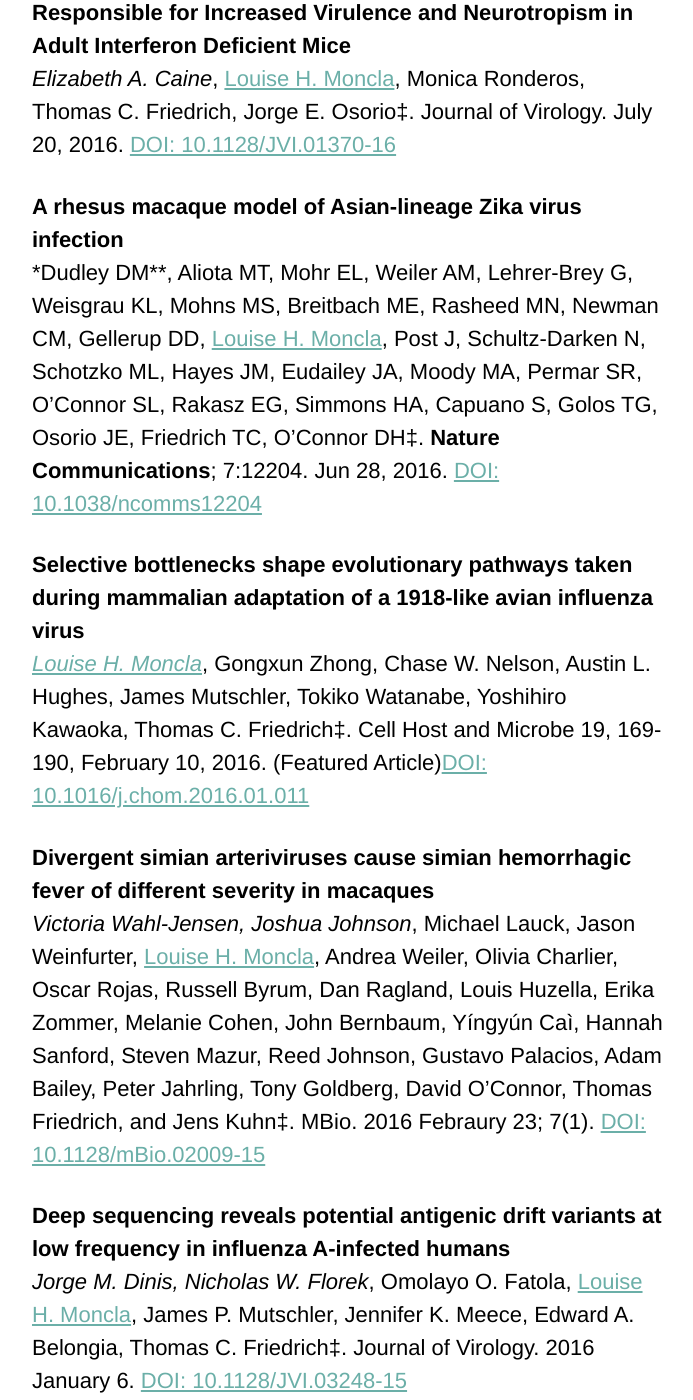
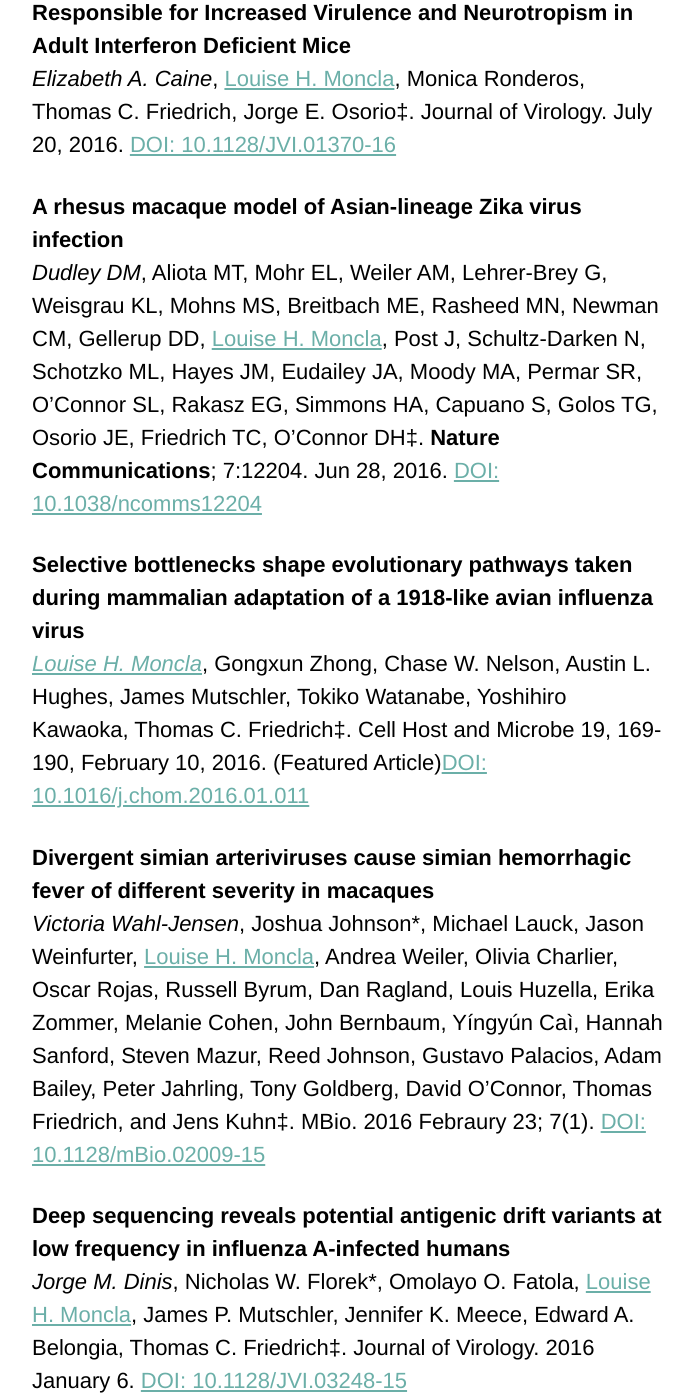
Before and after one commit to lmoncla/monclalab, a Jekyll site: the page built from _pages/publications.md, in a window 1280 px wide and 1400 px high, scrolled down 11021 px. Shown: the whole window, without its empty margins (290-983 px from the left). Built offline with Jekyll 4.4.1, drawn with Linux system fonts in a browser that asks for light colours; cached includes are drawn as plain includes; a script that is not in the unit is left out; comment, search, counter and statistics services are not loaded; some of the changed text lies outside the part shown.

```diff
--- a/_pages/publications.md
+++ b/_pages/publications.md
@@ -127,20 +127,20 @@ __A Single Mutation in the VP1 of Enterovirus 71 is Responsible for Increased Vi
 *Elizabeth A. Caine*, [Louise H. Moncla](https://lmoncla.github.io/monclalab/team/LouiseMoncla/), Monica Ronderos, Thomas C. Friedrich, Jorge E. Osorio‡. Journal of Virology. July 20, 2016. [DOI: 10.1128/JVI.01370-16](https://www.ncbi.nlm.nih.gov/pmc/articles/PMC5021399/)
 
 __A rhesus macaque model of Asian-lineage Zika virus infection__<br/>
-*Dudley DM**, Aliota MT, Mohr EL, Weiler AM, Lehrer-Brey G, Weisgrau KL, Mohns MS, Breitbach ME, Rasheed MN, Newman CM, Gellerup DD, [Louise H. Moncla](https://lmoncla.github.io/monclalab/team/LouiseMoncla/), Post J, Schultz-Darken N, Schotzko ML, Hayes JM, Eudailey JA, Moody MA, Permar SR, O'Connor SL, Rakasz EG, Simmons HA, Capuano S, Golos TG, Osorio JE, Friedrich TC, O'Connor DH‡. __Nature Communications__; 7:12204. Jun 28, 2016. [DOI: 10.1038/ncomms12204](https://www.nature.com/articles/ncomms12204)
+*Dudley DM*, Aliota MT, Mohr EL, Weiler AM, Lehrer-Brey G, Weisgrau KL, Mohns MS, Breitbach ME, Rasheed MN, Newman CM, Gellerup DD, [Louise H. Moncla](https://lmoncla.github.io/monclalab/team/LouiseMoncla/), Post J, Schultz-Darken N, Schotzko ML, Hayes JM, Eudailey JA, Moody MA, Permar SR, O'Connor SL, Rakasz EG, Simmons HA, Capuano S, Golos TG, Osorio JE, Friedrich TC, O'Connor DH‡. __Nature Communications__; 7:12204. Jun 28, 2016. [DOI: 10.1038/ncomms12204](https://www.nature.com/articles/ncomms12204)
 
 __Selective bottlenecks shape evolutionary pathways taken during mammalian adaptation of a 1918-like avian influenza virus__<br/>
 [*Louise H. Moncla*](https://lmoncla.github.io/monclalab/team/LouiseMoncla/), Gongxun Zhong, Chase W. Nelson, Austin L. Hughes, James Mutschler, Tokiko Watanabe, Yoshihiro Kawaoka, Thomas C. Friedrich‡. Cell Host and Microbe 19, 169-190, February 10, 2016. (Featured Article)[DOI: 10.1016/j.chom.2016.01.011](https://www.sciencedirect.com/science/article/pii/S1931312816300105?via%3Dihub)
 
 __Divergent simian arteriviruses cause simian hemorrhagic fever of different severity in macaques__<br/>
-*Victoria Wahl-Jensen, Joshua Johnson*, Michael Lauck, Jason Weinfurter, [Louise H. Moncla](https://lmoncla.github.io/monclalab/team/LouiseMoncla/), Andrea Weiler, Olivia Charlier, Oscar Rojas, Russell Byrum, Dan Ragland, Louis Huzella, Erika Zommer, Melanie Cohen, John Bernbaum, Yíngyún Caì, Hannah Sanford, Steven Mazur, Reed Johnson, Gustavo Palacios, Adam Bailey, Peter Jahrling, Tony Goldberg, David O'Connor, Thomas Friedrich, and Jens Kuhn‡. MBio. 2016 Febraury 23; 7(1). [DOI: 10.1128/mBio.02009-15](https://journals.asm.org/doi/pdf/10.1128/mBio.02009-15)
+*Victoria Wahl-Jensen*, Joshua Johnson*, Michael Lauck, Jason Weinfurter, [Louise H. Moncla](https://lmoncla.github.io/monclalab/team/LouiseMoncla/), Andrea Weiler, Olivia Charlier, Oscar Rojas, Russell Byrum, Dan Ragland, Louis Huzella, Erika Zommer, Melanie Cohen, John Bernbaum, Yíngyún Caì, Hannah Sanford, Steven Mazur, Reed Johnson, Gustavo Palacios, Adam Bailey, Peter Jahrling, Tony Goldberg, David O'Connor, Thomas Friedrich, and Jens Kuhn‡. MBio. 2016 Febraury 23; 7(1). [DOI: 10.1128/mBio.02009-15](https://journals.asm.org/doi/pdf/10.1128/mBio.02009-15)
 
 __Deep sequencing reveals potential antigenic drift variants at low frequency in influenza A-infected humans__<br/>
-*Jorge M. Dinis, Nicholas W. Florek*, Omolayo O. Fatola, [Louise H. Moncla](https://lmoncla.github.io/monclalab/team/LouiseMoncla/), James P. Mutschler, Jennifer K. Meece, Edward A. Belongia, Thomas C. Friedrich‡. Journal of Virology. 2016 January 6. [DOI: 10.1128/JVI.03248-15](https://www.ncbi.nlm.nih.gov/pmc/articles/PMC4794676/)
+*Jorge M. Dinis*, Nicholas W. Florek*, Omolayo O. Fatola, [Louise H. Moncla](https://lmoncla.github.io/monclalab/team/LouiseMoncla/), James P. Mutschler, Jennifer K. Meece, Edward A. Belongia, Thomas C. Friedrich‡. Journal of Virology. 2016 January 6. [DOI: 10.1128/JVI.03248-15](https://www.ncbi.nlm.nih.gov/pmc/articles/PMC4794676/)
 
 ## Pre-2016
 __SNPGenie: estimating evolutionary parameters to detect natural selection using pooled next-generation sequencing data__<br/>
-*Nelson CW**, [Moncla LH](https://lmoncla.github.io/monclalab/team/LouiseMoncla/), Hughes AL‡. Bioinformatics. 2015 July 29. [DOI: 10.1093/bioinformatics/btv449](https://academic.oup.com/bioinformatics/article/31/22/3709/241742)
+*Nelson CW*, [Moncla LH](https://lmoncla.github.io/monclalab/team/LouiseMoncla/), Hughes AL‡. Bioinformatics. 2015 July 29. [DOI: 10.1093/bioinformatics/btv449](https://academic.oup.com/bioinformatics/article/31/22/3709/241742)
 
 __A novel nonhuman primate model for influenza transmission__<br/>
 [*Louise H. Moncla*](https://lmoncla.github.io/monclalab/team/LouiseMoncla/), Ted M. Ross*, Jorge M. Dinis, Jason T. Weinfurter, Tatum D. Mortimer, Nancy Schultz-Darken, Kevin Brunner, Saverio V. Capuano III, Carissa Boettcher, Jennifer Post, Michael Johnson, Chalise E. Bloom, Andrea M. Weiler, Thomas C. Friedrich‡. PLOS One 8, e78750. November 14, 2013. [DOI: 10.1371/journal.pone.0078750](https://journals.plos.org/plosone/article?id=10.1371/journal.pone.0078750)
```
